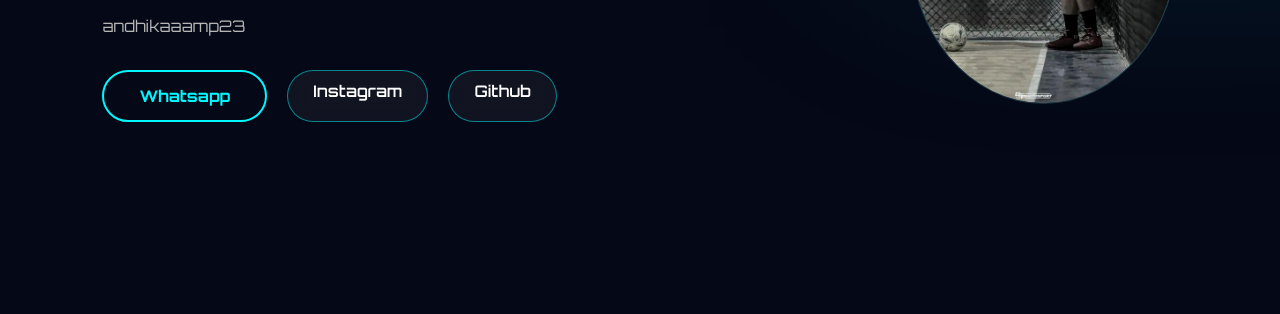
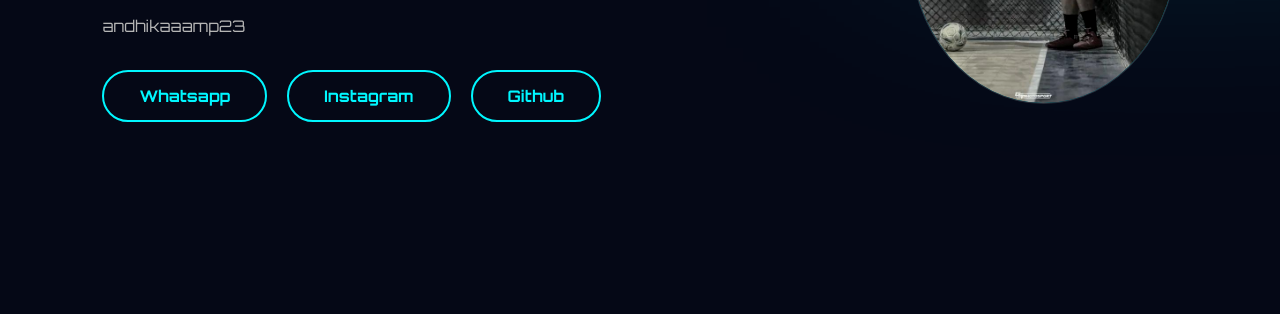
Before and after one commit to andhikaa830/dhika-portofolio, a plain HTML site: page index.html in a window 1280 px wide. Shown: the part 486-800 px from the top of the page. Drawn offline with Linux system fonts and the light colour scheme.

Commit message:
Ubah warna tombol instagram dan github

```diff
--- a/index.html
+++ b/index.html
@@ -43,8 +43,8 @@
 
             <div class="buttons">
                 <a href="https://wa.me/62881036645278" class="btn-secondary">Whatsapp</a>
-                <a href="https://instagram.com/andhikaaamp23" target="_blank" class="instagram-btn">Instagram</a>
-                <a href="https://github.com/andhikaa830" target="_blank" class="instagram-btn">Github</a>
+                <a href="https://instagram.com/andhikaaamp23" target="_blank" class="btn-secondary">Instagram</a>
+                <a href="https://github.com/andhikaa830" target="_blank" class="btn-secondary">Github</a>
             </div>
         </div>
 
```
